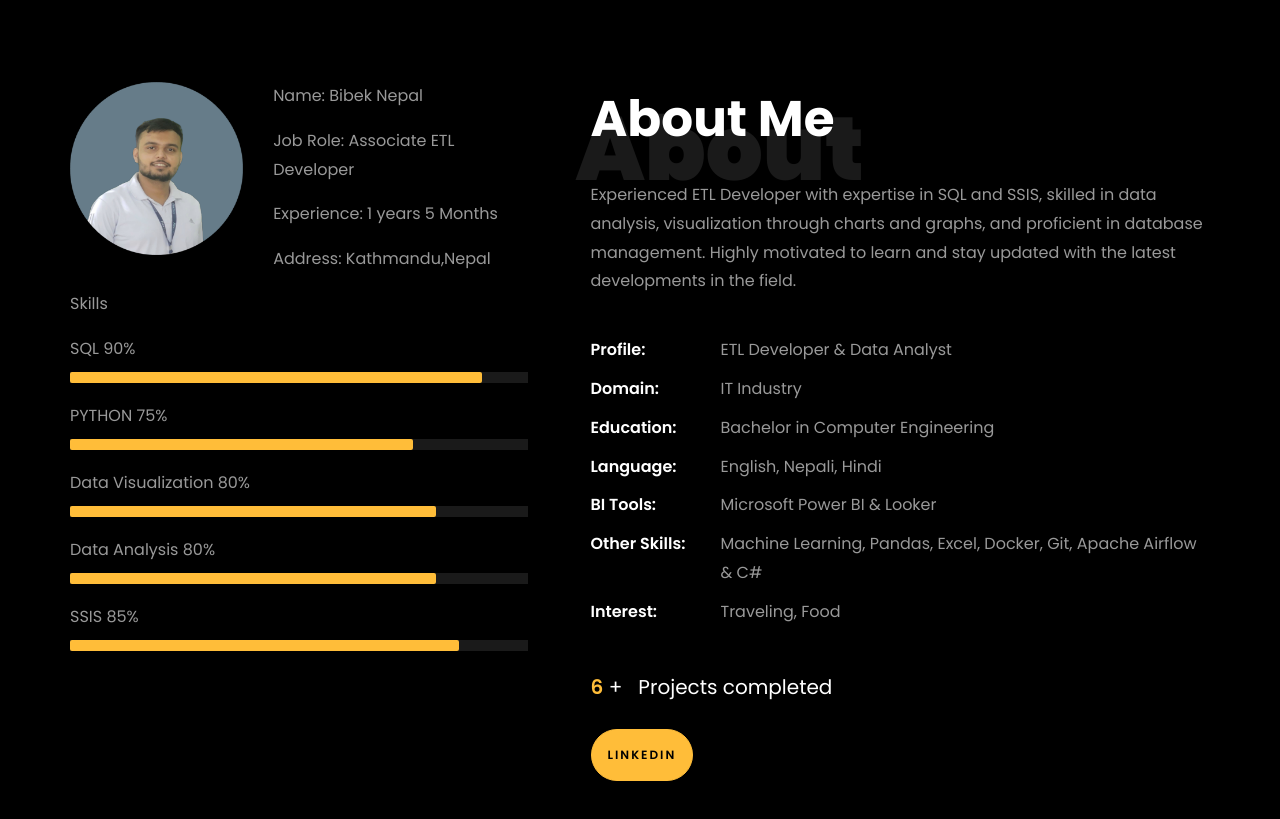
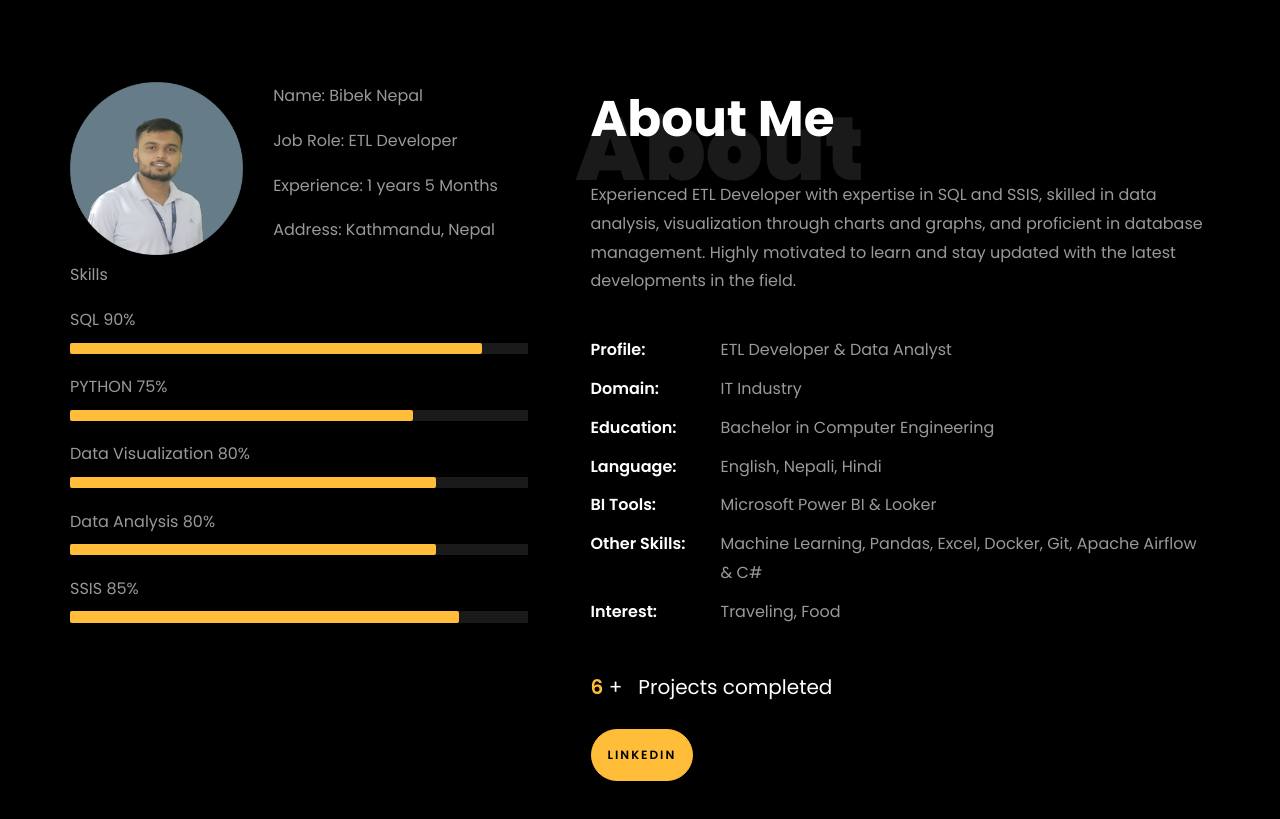
Before and after one commit to bibeknepal/Portfolio, a plain HTML site: page index.html in a window 1280 px wide. Shown: the part 780-1599 px from the top of the page. Drawn offline with Linux system fonts and the light colour scheme; files whose address does not match are found by name.

Commit message:
minor changes on jobrole and address

```diff
--- a/index.html
+++ b/index.html
@@ -220,9 +220,9 @@
 									<div class="col-sm-6 col-md-7">
 									  <div class="about-info">
 										<p><span class="title-s">Name: </span> <span>Bibek Nepal</span></p>
-										<p><span class="title-s">Job Role: </span> <span>Associate ETL Developer</span></p>
+										<p><span class="title-s">Job Role: </span> <span>ETL Developer</span></p>
 										<p><span class="title-s">Experience: </span> <span>1 years 5 Months</span></p>
-										<p><span class="title-s">Address: </span> <span>Kathmandu,Nepal</span></p>
+										<p><span class="title-s">Address: </span> <span>Kathmandu, Nepal</span></p>
 									  </div>
 									</div>
 								  </div>
```
